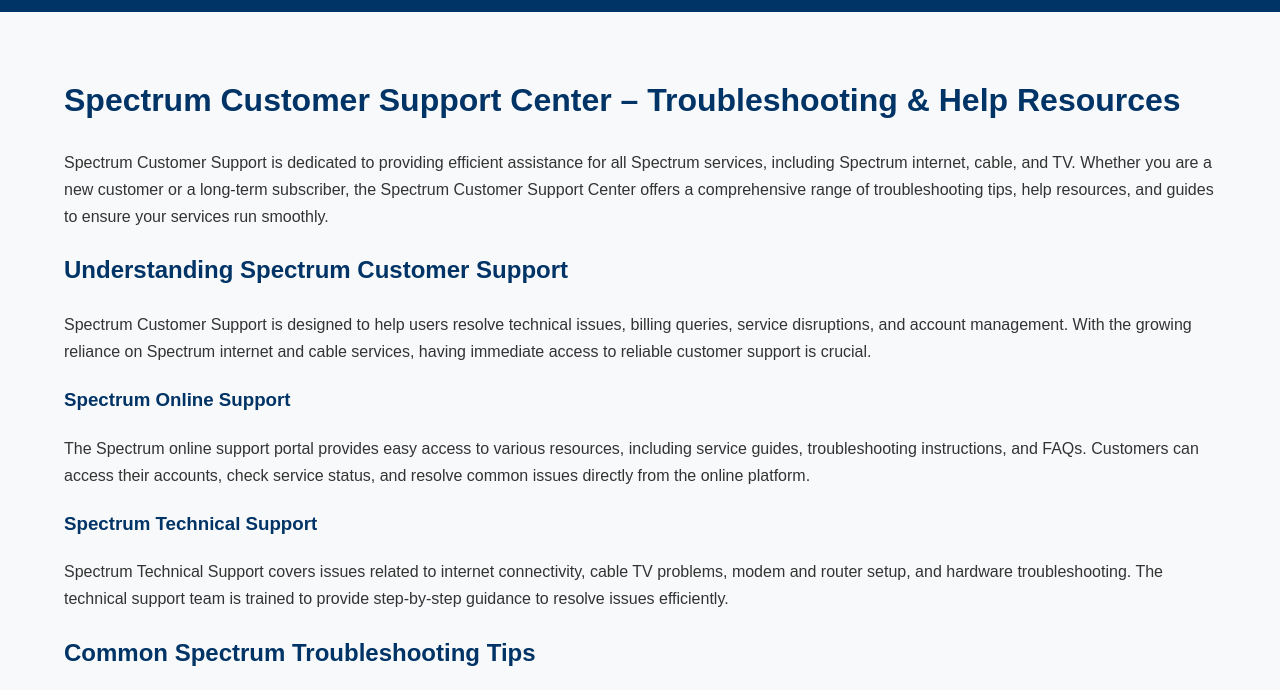
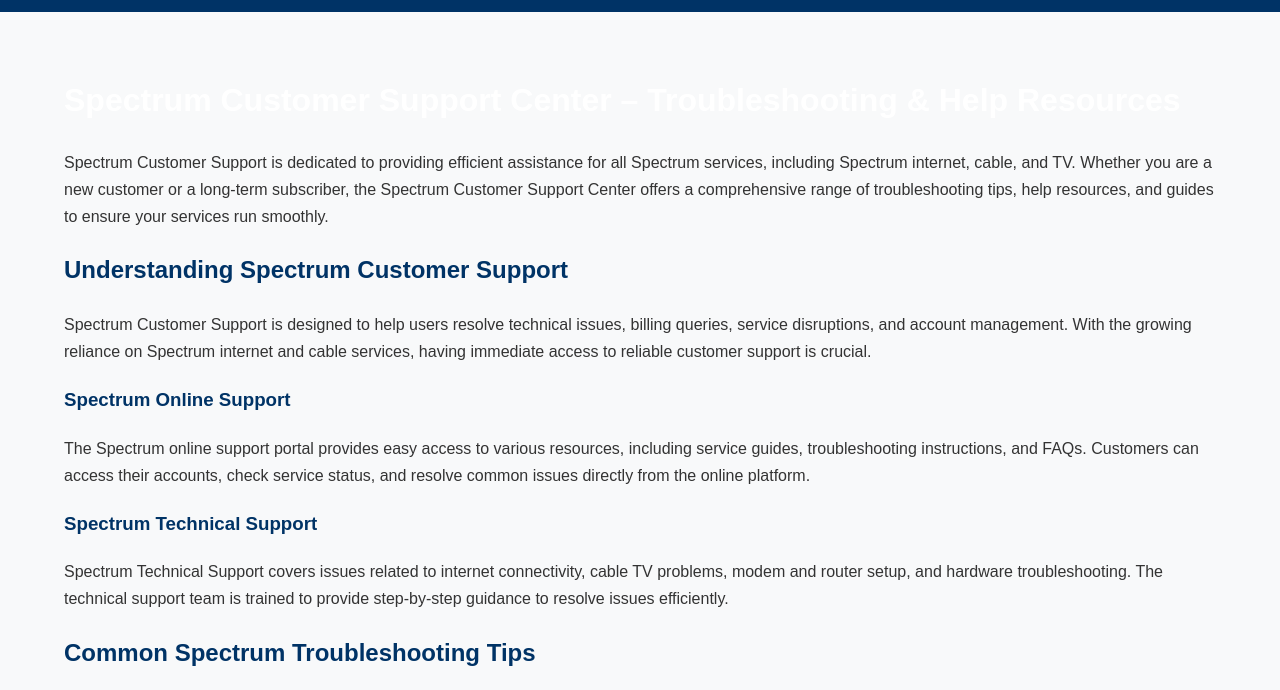
Before and after one commit to lexismith8976-ai/Spectrumcustomersupport, a plain HTML site: page index.html in a window 1280 px wide. Shown: the part 99-789 px from the top of the page. Drawn offline with Linux system fonts and the light colour scheme.

Commit message:
Update index.html

```diff
--- a/index.html
+++ b/index.html
@@ -7,6 +7,8 @@
     <meta name="description" content="Comprehensive guide to Spectrum Customer Support including troubleshooting tips, help resources, and guides for Spectrum internet, cable, and TV services.">
     <meta name="keywords" content="Spectrum Customer Support, Spectrum Support, Spectrum Help, Spectrum Troubleshooting, Spectrum Login, Spectrum Internet Support, Spectrum TV Support, Spectrum Cable Support, Spectrum Service Help, Spectrum Online Support">
     <title>Spectrum Customer Support Center – Troubleshooting & Help Resources</title>
+    <meta name="google-site-verification" content="T83wau3pCWiSbQ4bhKMSFkOhwLQlY7keZOX5Ynnq8hs" />
+    <meta name="msvalidate.01" content="A2D8FECB3D5430367B1A619BDE56044F" />
     <style>
         body {
             font-family: Arial, sans-serif;
@@ -68,7 +70,11 @@
             padding: 40px 0;
         }
 
-        h1, h2, h3 {
+        h1{
+            color:white;
+        }
+
+        h2, h3 {
             color: #003366;
         }
 
```
